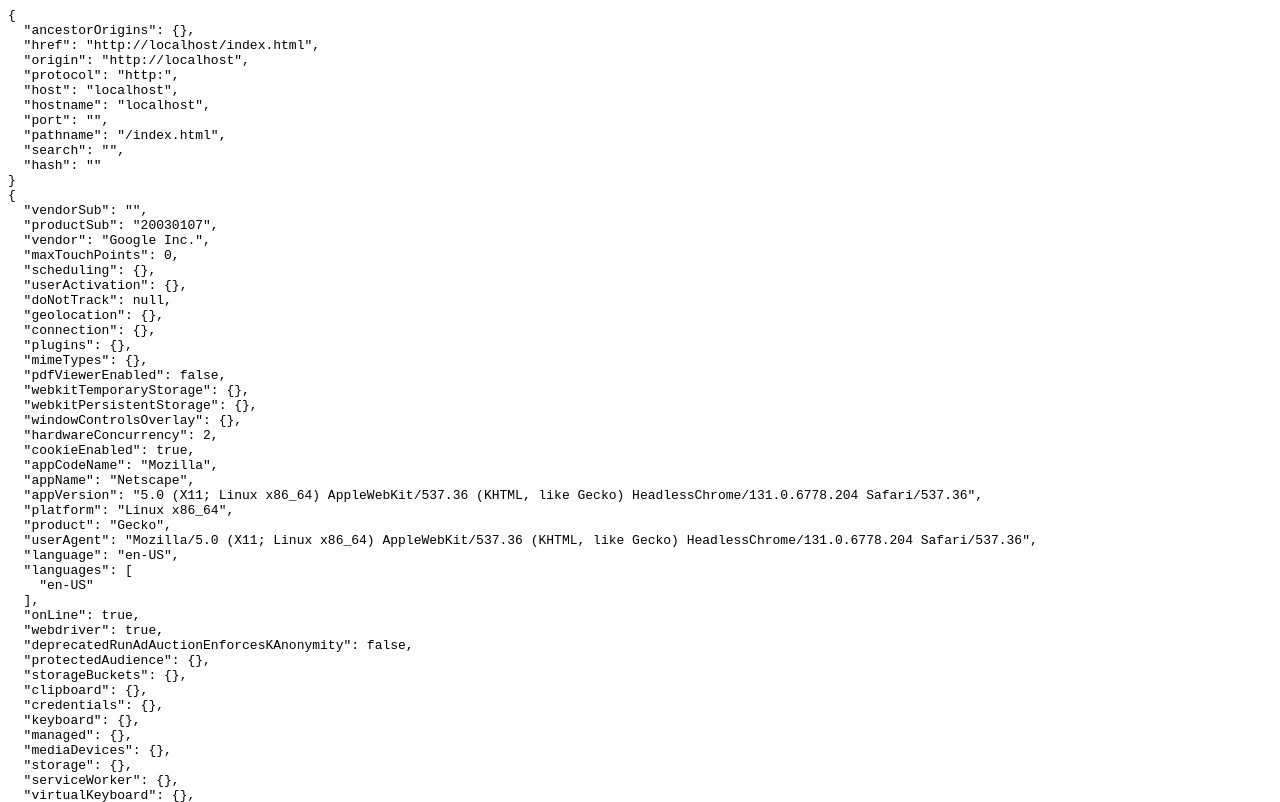
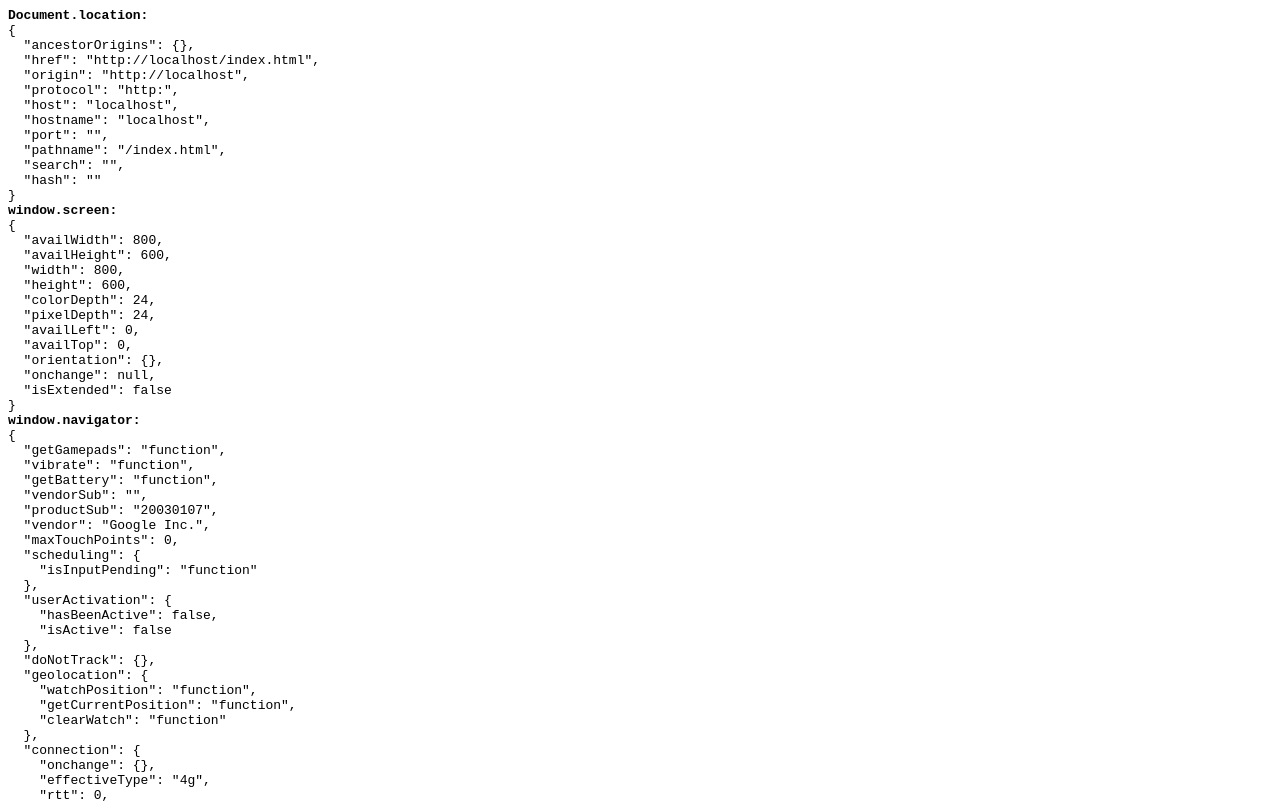
Before and after one commit to at-ng/echo-url, a plain HTML site: page index.html in a window 1280 px wide. Shown: the top 802 px of the page. Drawn offline with Linux system fonts and the light colour scheme.

Commit message:
Better cloning

```diff
--- a/index.html
+++ b/index.html
@@ -1,14 +1,37 @@
 <script>
-let _navigator = {};
-for (var i in navigator) _navigator[i] = navigator[i];
+
+function cloneObject(p_val, p_recursion_level) {
+	let retval = typeof p_val;
+	let recursionLevel = p_recursion_level || 0;
+	if(typeof p_val === 'object' && recursionLevel <= 10) {
+		let tmpObj = {};
+		for (var prop in p_val) {
+			if(prop == 'enabledPlugin') continue; // Self-reference
+			tmpObj[prop] = cloneObject(p_val[prop], recursionLevel+1);
+		}
+		retval = tmpObj;
+	} else if(typeof p_val === 'string' ||
+				p_val instanceof String ||
+				typeof p_val === 'string' ||
+				p_val instanceof String ||
+				!isNaN(p_val)) {
+		retval = p_val;
+	}
+
+	return retval;
+}
+
+let _navigator = cloneObject(window.navigator);
+
+
 let _screen = {};
 for (var i in screen) _screen[i] = screen[i];
 
 document.write(
-'<pre>'+
-JSON.stringify( document.location, null, 2 )+'\n'+
+'<pre><b>Document.location:</b>\n'+
+JSON.stringify( document.location, null, 2 )+'\n<b>window.screen:</b>\n'+
+JSON.stringify( _screen, null, 2 )+'\n<b>window.navigator:</b>\n'+
 JSON.stringify( _navigator, null, 2 )+'\n'+
-JSON.stringify( _screen, null, 2 )+'\n'+
 '</pre>'
 );
 </script>
```
